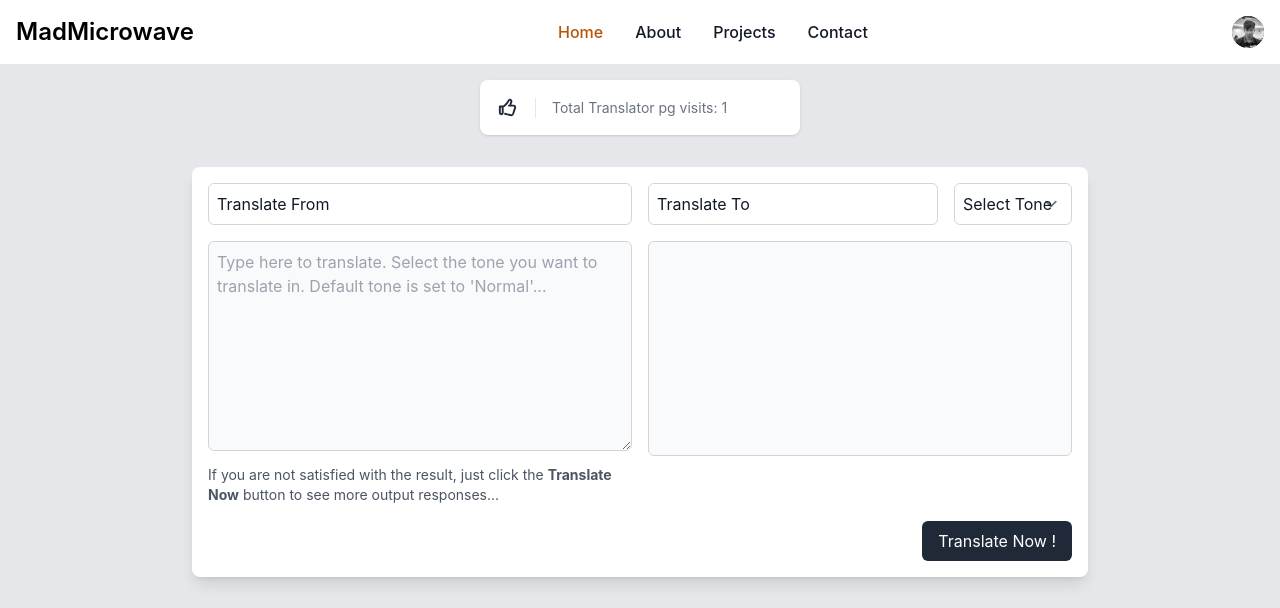
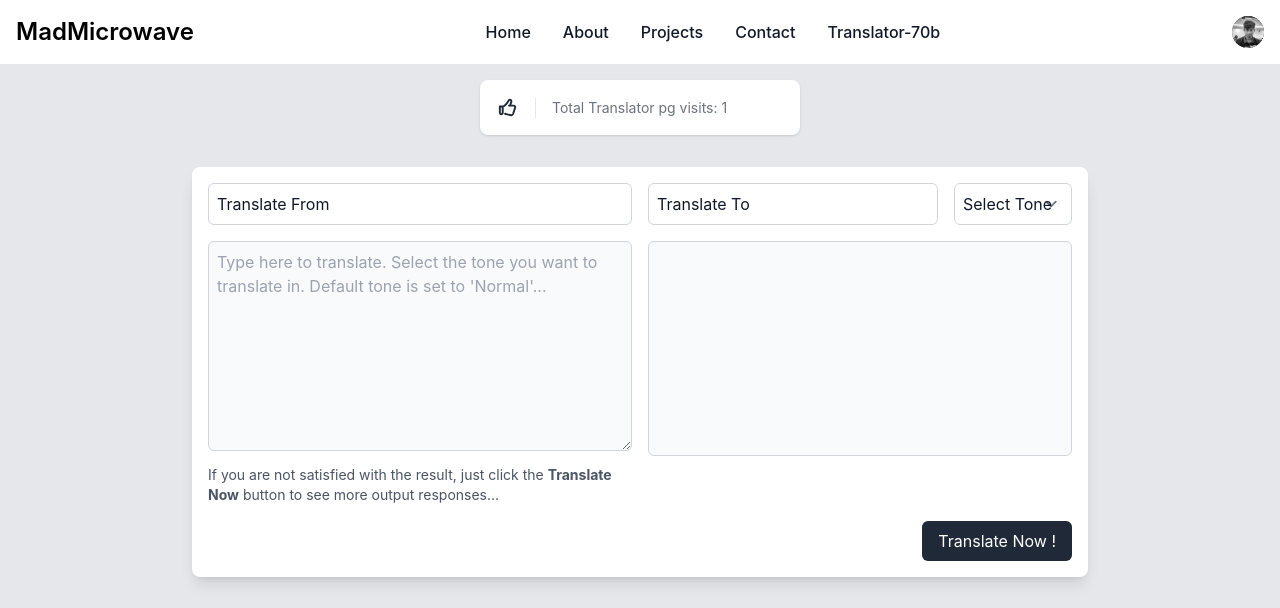
Before and after one commit to ayush01thakur/MadMicrowave-experiments, a Django app: page /projects/translator-70b/ in a window 1280 px wide. Shown: the top 608 px of the page. Run offline with Django 5.2, Linux system fonts and the light colour scheme; data comes from the database, SQL or seed files in the repository; some libraries are stand-ins or nearby versions.

Commit message:
fixed bug in nav bar to update the focus on active link

```diff
--- a/src/Translator_basic_1/templates/translator_basic.html
+++ b/src/Translator_basic_1/templates/translator_basic.html
@@ -161,7 +161,7 @@
 
       const formData = new FormData(form);
 
-      fetch("{% url 'translator:translator_70b' %}", {
+      fetch("{% url 'translator:translator-70b' %}", {
         method: 'POST',
         body: formData,
         headers: {
--- a/src/Translator_basic_1/urls.py
+++ b/src/Translator_basic_1/urls.py
@@ -5,5 +5,5 @@ from . import views
 app_name= "translator"
 
 urlpatterns = [
-    path('translator-70b/', views.translate_70b, name='translator_70b'),
+    path('translator-70b/', views.translate_70b, name='translator-70b'),
 ]
--- a/src/templates/baseContent/navbar.html
+++ b/src/templates/baseContent/navbar.html
@@ -1,10 +1,9 @@
 <nav class="bg-white border-gray-200">
   <div class="max-w-screen-xl flex flex-wrap items-center justify-between mx-auto p-4">
-  <a href="{% url 'home' %}" class="flex items-center space-x-3 rtl:space-x-reverse">
-      <!-- <img src="https://flowbite.com/docs/images/logo.svg" class="h-8" alt="SideSick Tools Logo" /> -->
+    <a href="{% url 'home' %}" class="flex items-center space-x-3 rtl:space-x-reverse">
       <span class="self-center text-2xl font-semibold whitespace-nowrap">MadMicrowave</span>
-  </a>
-  <div class="flex items-center md:order-2 space-x-3 md:space-x-0 rtl:space-x-reverse">
+    </a>
+    <div class="flex items-center md:order-2 space-x-3 md:space-x-0 rtl:space-x-reverse">
       <button type="button" class="flex text-sm bg-gray-800 rounded-full md:me-0 focus:ring-4 focus:ring-gray-300" id="user-menu-button" aria-expanded="false" data-dropdown-toggle="user-dropdown" data-dropdown-placement="bottom">
         <span class="sr-only">Open user menu</span>
         <img class="w-8 h-8 rounded-full" src="/static/images/profile.jpeg" alt="user photo">
@@ -38,16 +37,19 @@
   <div class="items-center justify-between hidden w-full md:flex md:w-auto md:order-1" id="navbar-user">
     <ul class="flex flex-col font-medium p-4 md:p-0 mt-4 border border-gray-100 rounded-lg bg-gray-50 md:space-x-8 rtl:space-x-reverse md:flex-row md:mt-0 md:border-0 md:bg-white">
       <li>
-        <a href="{% url 'home' %}" class="block py-2 px-3 text-white bg-slate-800 rounded md:bg-transparent md:text-amber-700 md:p-0" aria-current="page">Home</a>
+        <a href="{% url 'home' %}" class="block py-2 px-3 rounded md:p-0 {% if request.path == '/' %}text-white bg-slate-800 md:bg-transparent md:text-amber-700{% else %}text-gray-900 hover:bg-gray-100 md:hover:bg-transparent md:hover:text-amber-700{% endif %}" {% if request.path == '/' %}aria-current="page"{% endif %}>Home</a>
       </li>
       <li>
         <a href="{% url 'home' %}#about" class="block py-2 px-3 text-gray-900 rounded hover:bg-gray-100 md:hover:bg-transparent md:hover:text-amber-700 md:p-0">About</a>
       </li>
       <li>
-        <a href="{% url 'projects' %}" class="block py-2 px-3 text-gray-900 rounded hover:bg-gray-100 md:hover:bg-transparent md:hover:text-amber-700 md:p-0">Projects</a>
+        <a href="{% url 'projects' %}" class="block py-2 px-3 rounded md:p-0 {% if request.path == '/projects/' %}text-white bg-slate-800 md:bg-transparent md:text-amber-700{% else %}text-gray-900 hover:bg-gray-100 md:hover:bg-transparent md:hover:text-amber-700{% endif %}" {% if request.path == '/projects/' %}aria-current="page"{% endif %}>Projects</a>
       </li>
       <li>
         <a href="#" class="block py-2 px-3 text-gray-900 rounded hover:bg-gray-100 md:hover:bg-transparent md:hover:text-amber-700 md:p-0">Contact</a>
+      </li>
+      <li>
+        <a href="{% url 'translator:translator-70b' %}" class="block py-2 px-3 rounded md:p-0 {% if request.path == '/translator/translator-70b/' %}text-white bg-slate-800 md:bg-transparent md:text-amber-700{% else %}text-gray-900 hover:bg-gray-100 md:hover:bg-transparent md:hover:text-amber-700{% endif %}" {% if request.path == '/translator/translator-70b/' %}aria-current="page"{% endif %}>Translator-70b</a>
       </li>
     </ul>
   </div>
--- a/src/templates/projects.html
+++ b/src/templates/projects.html
@@ -24,6 +24,7 @@
         </div>
     </div>
 </section> -->
+
 <h1>this is the project page</h1>
 
 {% endblock %}
--- a/src/tphome/settings.py
+++ b/src/tphome/settings.py
@@ -43,7 +43,7 @@ INSTALLED_APPS = [
 
     # my-apps
     "visits",
-    "Translator_basic_1"
+    "Translator_basic_1",
 ]
 
 MIDDLEWARE = [
```
